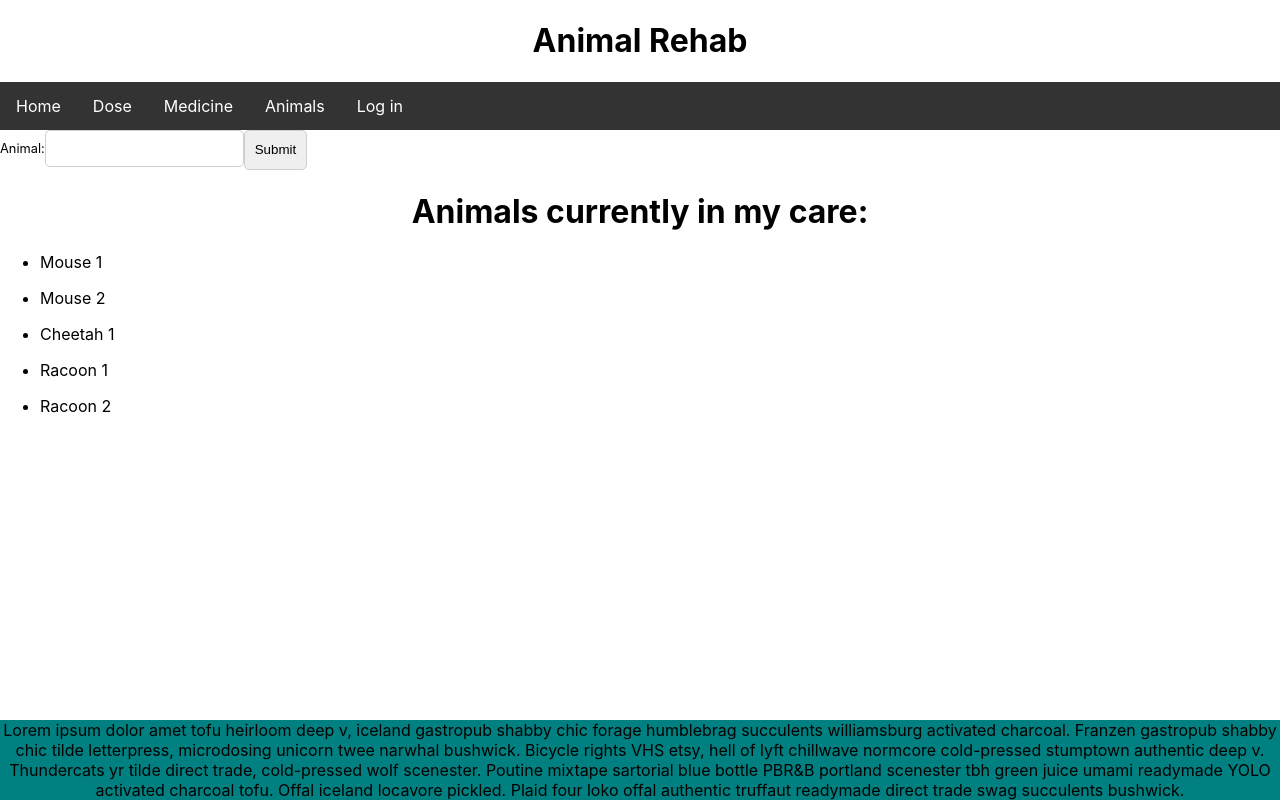
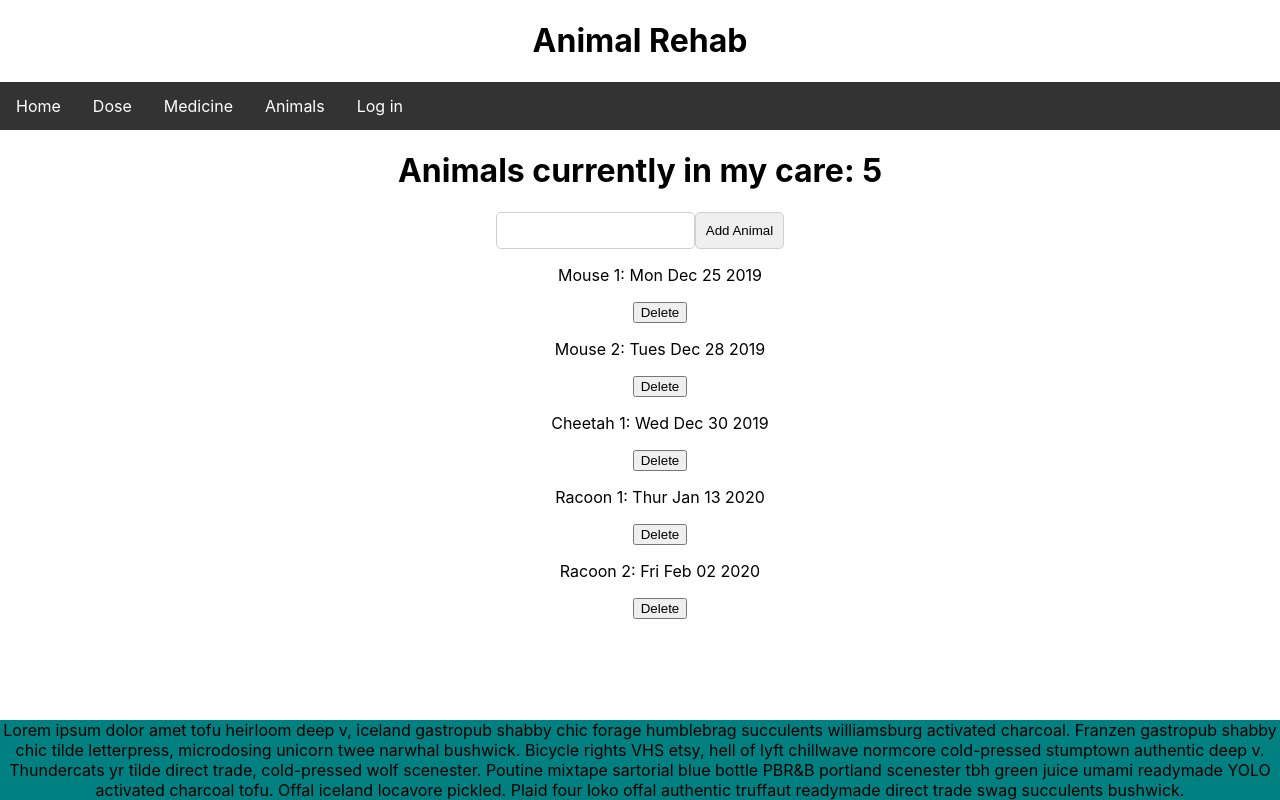
Before and after one commit to Rayxclockwork/AnimalRehab, a React (Create React App) app in the folder animal-rehab/: page /animals in a window 1280 px wide. Built offline with nearby package versions, Linux system fonts and the light colour scheme.

Commit message:
made some dummy data for medicine and logs, create animal, and delete functionality working

```diff
--- a/animal-rehab/public/data/animals.json
+++ b/animal-rehab/public/data/animals.json
@@ -1,7 +1,7 @@
 [
-	{"name": "Mouse 1", "id": 1},
-	{"name": "Mouse 2", "id": 2},
-	{"name": "Cheetah 1", "id": 3},
-	{"name": "Racoon 1", "id": 4},
-	{"name": "Racoon 2", "id": 5}
+	{"name": "Mouse 1", "id": 1, "date": "Mon Dec 25 2019"},
+	{"name": "Mouse 2", "id": 2, "date": "Tues Dec 28 2019"},
+	{"name": "Cheetah 1", "id": 3, "date": "Wed Dec 30 2019"},
+	{"name": "Racoon 1", "id": 4, "date": "Thur Jan 13 2020"},
+	{"name": "Racoon 2", "id": 5, "date": "Fri Feb 02 2020"}
 ]
--- a/animal-rehab/src/components/Animals/Animals.js
+++ b/animal-rehab/src/components/Animals/Animals.js
@@ -1,33 +1,59 @@
 import React from "react";
 import axios from 'axios';
+import uuid from "uuid";
 
-function AnimalInCare(animals) {
+function AnimalInCare(props) {
 
   return (
     <>
       <li className="animals">
-        <p>{animals.animal.name}</p>
+        <p>{props.animal.name}: {props.animal.date}</p>
+      {<button id="delete"onClick={() => props.removeAnimal(props.index)}>Delete</button>}
+
       </li>
     </>
   )
 }
 
+
 class AnimalIntakeForm extends React.Component {
   constructor(props) {
     super(props);
-    this.state = { animals: [] };
-
-    this.handleChange = this.handleChange.bind(this);
-    this.handleSubmit = this.handleSubmit.bind(this);
+    this.state = {
+      animals: [],
+      date: new Date(),
+      name: ""
+    };
   }
 
-  handleChange(event) {
-    this.setState({ value: event.target.value });
+  addAnimal = animalName => {
+    const animal = {id: uuid.v4(), name: animalName, date: this.state.date.toDateString()}
+    this.setState(prevState => ({
+      animals: prevState.animals.concat(animal)
+    }));
+    this.setState({date: new Date()})
   }
 
-  handleSubmit(event) {
-    alert('A name was submitted: ' + this.state.value);
-    event.preventDefault();
+  removeAnimal = index => {
+    const animals = this.state.animals;
+    animals.splice(index, 1);
+    this.setState({ animals });
+  };
+
+  handleChange = (e) => {
+    this.setState({
+        name: e.target.value
+    });
+  };
+
+  handleSubmit = (e) => {
+    if (this.state.name) {
+      this.addAnimal(this.state.name)
+      this.setState({
+          name: ""
+      });
+    }
+    e.preventDefault();
   }
 
   async componentDidMount() {
@@ -37,22 +63,28 @@ class AnimalIntakeForm extends React.Component {
     this.setState({
       animals: response.data
     })
-
   }
 
   render() {
     return (
+
       <>
-        <form onSubmit={this.handleSubmit}>
-          <label>
-            Animal:
-            <input type="text" value={this.state.value} onChange={this.handleChange} />
-          </label>
-          <input type="submit" value="Submit" />
+        <h1>Animals currently in my care: {this.state.animals.length}</h1>
+
+        <form className="animalForm" onSubmit={this.handleSubmit}>
+            <input type="text" value={this.state.value} onChange={e => this.handleChange(e)} />
+            <input type="submit" value="Add Animal" />
         </form>
-        <h1>Animals currently in my care:</h1>
+
         <ul>
-          {this.state.animals.map(animals => <AnimalInCare key={animals.id} animal={animals} />)}
+          {this.state.animals.map((animals, index) =>
+            <AnimalInCare
+                removeAnimal={this.removeAnimal}
+                key={animals.id}
+                animal={animals}
+                index={index}
+              />
+            )}
         </ul>
       </>
     );
--- a/animal-rehab/src/components/Animals/Animals.scss
+++ b/animal-rehab/src/components/Animals/Animals.scss
@@ -1,3 +1,9 @@
 .animals{
-	float:none
+	float:none;
+	list-style-type: none;
+	text-align: center;
 }
+
+.animalForm{
+	justify-content: center;
+}
```
Also changed, not shown: animal-rehab/public/data/medicine.json (added, +7 -0 lines), animal-rehab/public/data/model.json (added, +7 -0 lines).
